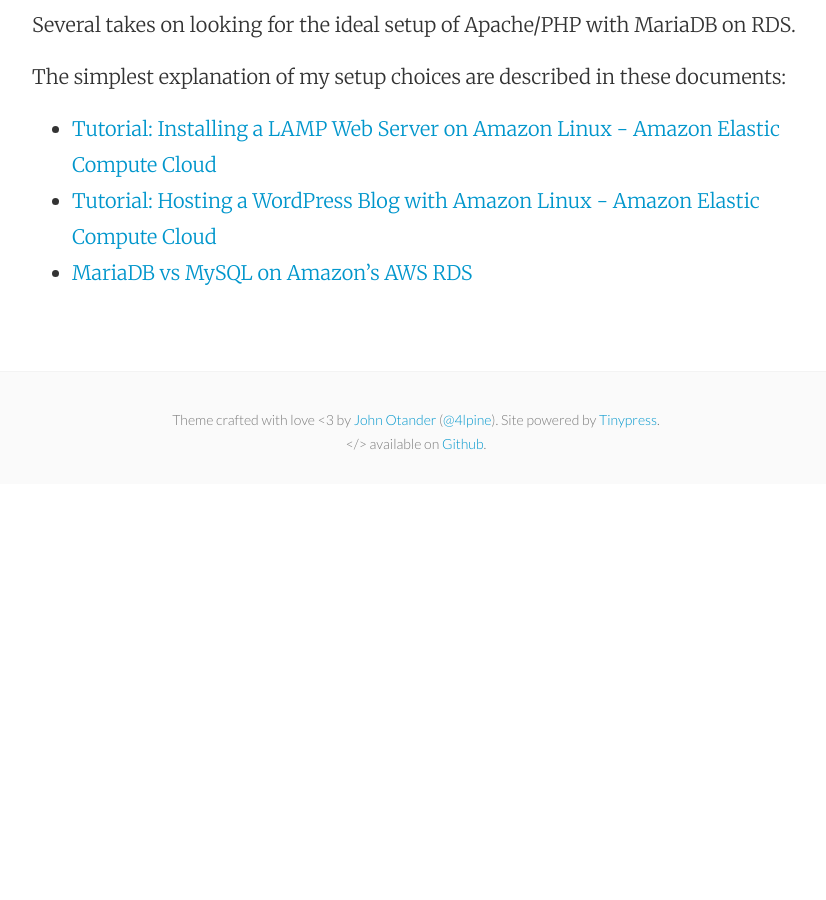
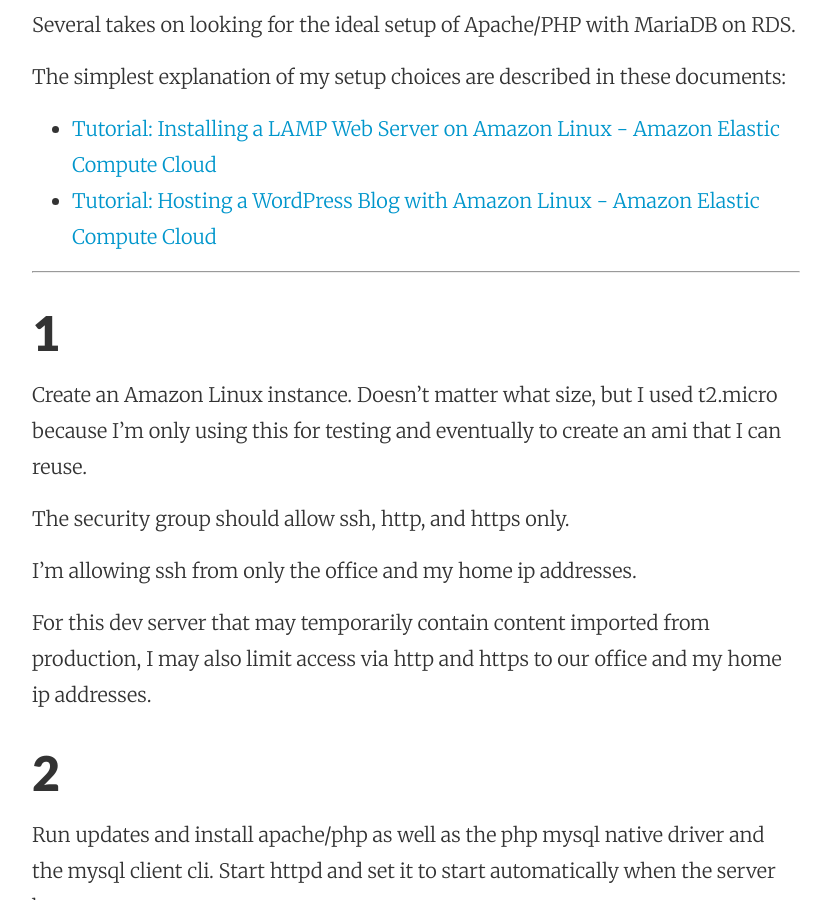
Before and after one commit to mattymaloney/mattymaloney.github.io, a Jekyll site: the page built from _posts/2016-03-24-aws-ec2-rds-linux-apache-php-wordpress-mariadb.md, in a window 1280 px wide and 900 px high, scrolled down 668 px. Shown: the whole window, without its empty margins (224-1050 px from the left). Built offline with Jekyll 4.4.1, drawn with Linux system fonts in a browser that asks for light colours; before the commit the page ends 1152 px from its top, so only the background shows below that; some of the changed text lies outside the part shown.

Commit message:
Created 2016-03-24-aws-ec2-rds-linux-apache-php-wordpress-mariadb.md

````diff
--- a/_posts/2016-03-24-aws-ec2-rds-linux-apache-php-wordpress-mariadb.md
+++ b/_posts/2016-03-24-aws-ec2-rds-linux-apache-php-wordpress-mariadb.md
@@ -10,4 +10,29 @@
 
 * [Tutorial: Installing a LAMP Web Server on Amazon Linux - Amazon Elastic Compute Cloud](http://docs.aws.amazon.com/AWSEC2/latest/UserGuide/install-LAMP.html)
 * [Tutorial: Hosting a WordPress Blog with Amazon Linux - Amazon Elastic Compute Cloud](http://docs.aws.amazon.com/AWSEC2/latest/UserGuide/hosting-wordpress.html)
-* [MariaDB vs MySQL on Amazon's AWS RDS](http://cloudacademy.com/blog/mariadb-vs-mysql-aws-rds/)
+
+---
+
+## 1
+
+Create an Amazon Linux instance. Doesn't matter what size, but I used t2.micro because I'm only using this for testing and eventually to create an ami that I can reuse.
+
+The security group should allow ssh, http, and https only.
+
+I'm allowing ssh from only the office and my home ip addresses.
+
+For this dev server that may temporarily contain content imported from production, I may also limit access via http and https to our office and my home ip addresses.
+
+
+## 2
+
+Run updates and install apache/php as well as the php mysql native driver and the mysql client cli. Start httpd and set it to start automatically when the server boots.
+
+```
+sudo yum update -y
+sudo yum install -y httpd24 php56 php56-mysqlnd mysql56
+sudo service httpd start
+sudo chkconfig httpd on
+```
+
+At this point, we should be able to see the server using the public dns hostname shown in the ECs Management Console.
````
